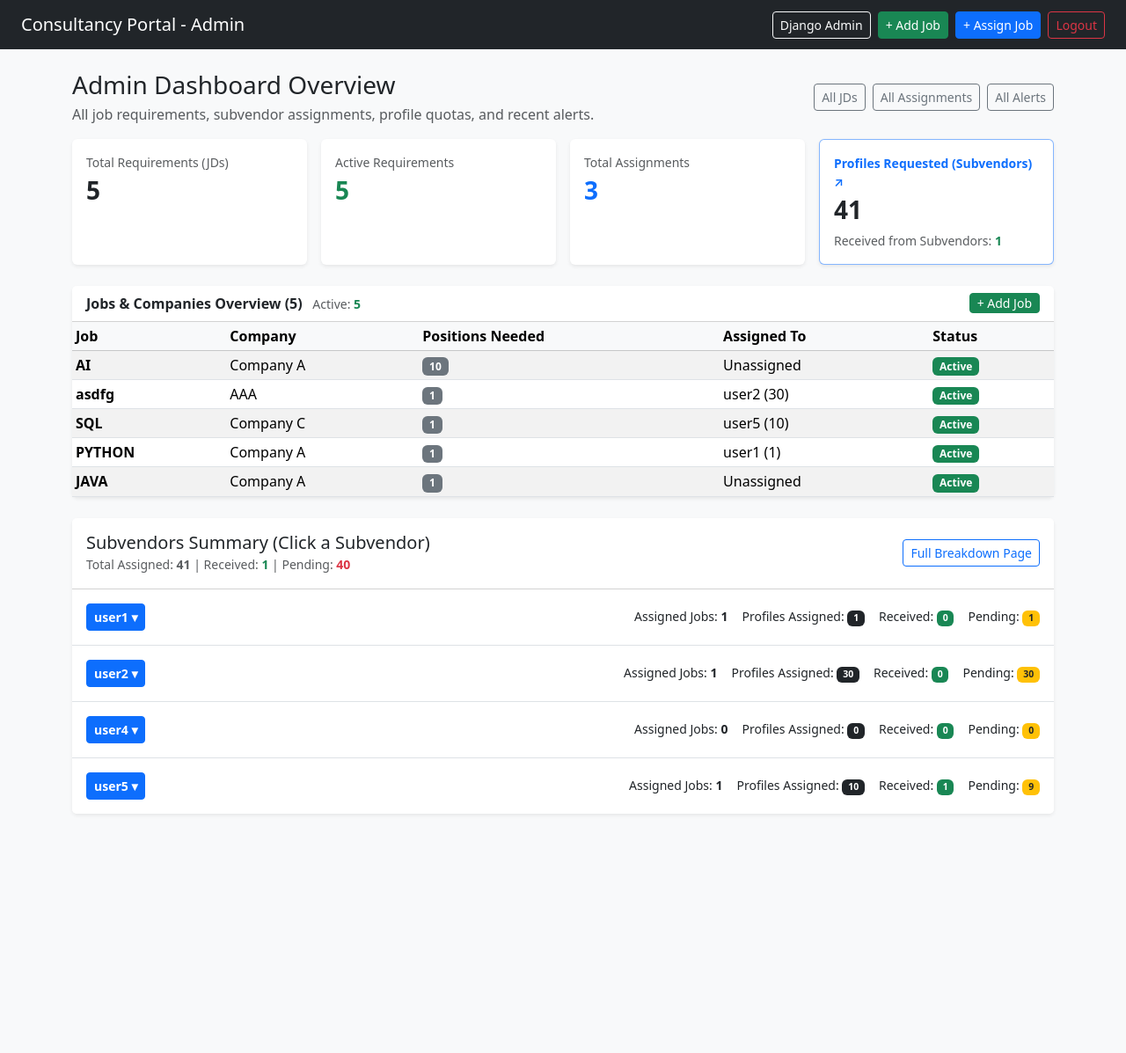
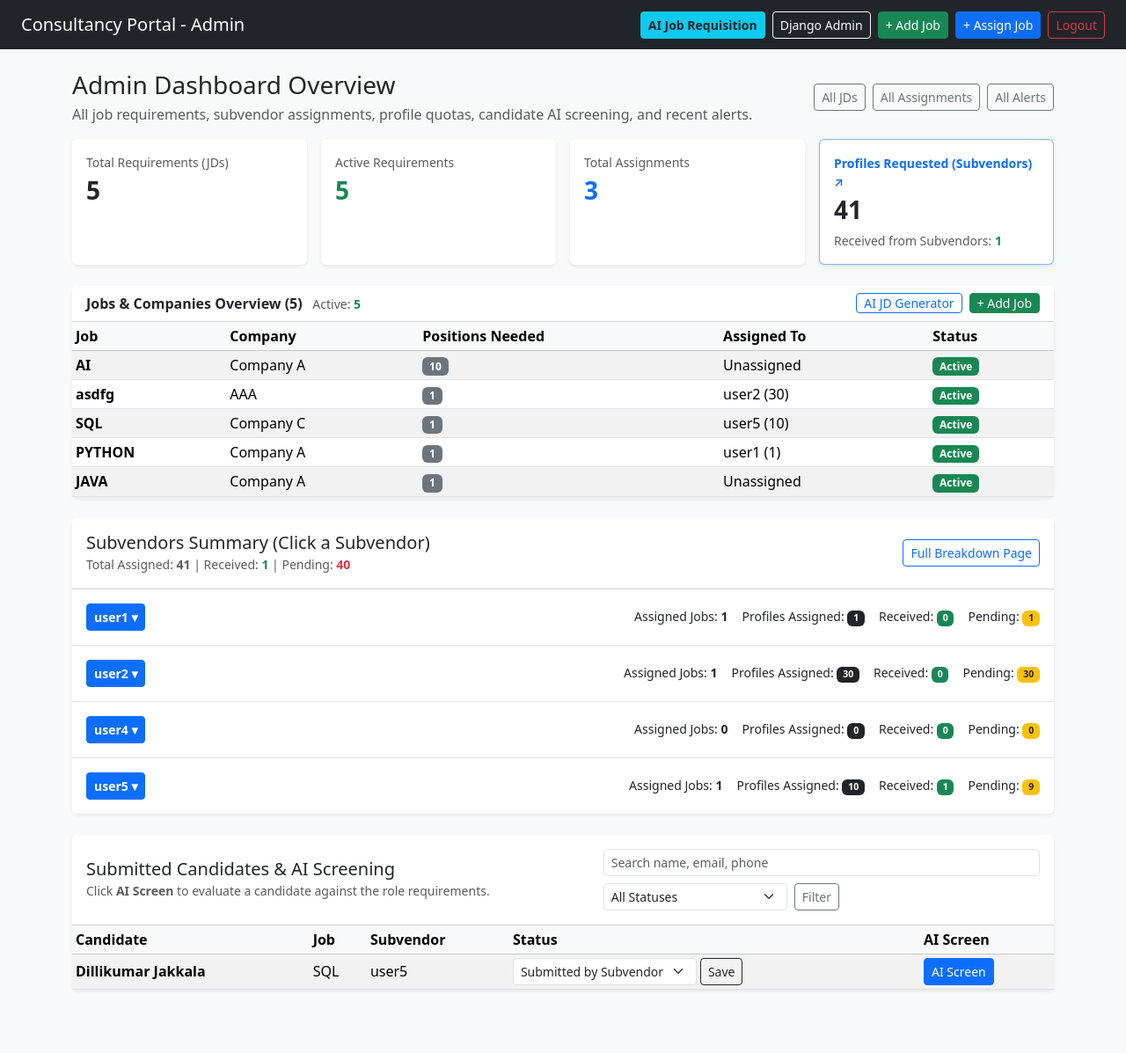
Before and after one commit to DillikumarJakkala/consultancy-portal, a Django app: page /dashboard/admin/ in a window 1280 px wide. Shown: the whole page at 88% size. Before the commit the page ends 926 px from the top, so only its background shows below. Run offline with Django 4.2, Linux system fonts and the light colour scheme; a user stored in the database is signed in; data comes from the database, SQL or seed files in the repository.

Commit message:
Add AI candidate screening to admin dashboard

```diff
--- a/portal_core/templates/portal_core/admin_dashboard.html
+++ b/portal_core/templates/portal_core/admin_dashboard.html
@@ -8,7 +8,8 @@
 <body class="bg-light">
   <nav class="navbar navbar-dark bg-dark px-4 mb-4">
     <a class="navbar-brand" href="/dashboard/admin/">Consultancy Portal - Admin</a>
-    <div class="d-flex align-items-center gap-2">
+    <div class="d-flex flex-wrap align-items-center gap-2">
+      <a class="btn btn-info btn-sm text-dark fw-semibold" href="/job-requisition/">AI Job Requisition</a>
       <a class="btn btn-outline-light btn-sm" href="/admin/">Django Admin</a>
       <a class="btn btn-success btn-sm" href="/admin/portal_core/jobdescription/add/">+ Add Job</a>
       <a class="btn btn-primary btn-sm" href="/admin/portal_core/jobassignment/add/">+ Assign Job</a>
@@ -20,12 +21,23 @@
   </nav>
 
   <div class="container pb-5">
+    {% if messages %}
+      <div class="mb-4">
+        {% for message in messages %}
+          <div class="alert alert-info alert-dismissible fade show shadow-sm border-0" role="alert">
+            <div style="white-space: pre-line;">{{ message }}</div>
+            <button type="button" class="btn-close" data-bs-dismiss="alert" aria-label="Close"></button>
+          </div>
+        {% endfor %}
+      </div>
+    {% endif %}
+
     <div class="d-flex flex-wrap justify-content-between align-items-center mb-3">
       <div>
         <h3 class="mb-1">Admin Dashboard Overview</h3>
-        <p class="text-muted mb-0">All job requirements, subvendor assignments, profile quotas, and recent alerts.</p>
+        <p class="text-muted mb-0">All job requirements, subvendor assignments, profile quotas, candidate AI screening, and recent alerts.</p>
       </div>
-      <div class="d-flex gap-2 mt-2 mt-md-0">
+      <div class="d-flex flex-wrap gap-2 mt-2 mt-md-0">
         <a class="btn btn-outline-secondary btn-sm" href="/admin/portal_core/jobdescription/">All JDs</a>
         <a class="btn btn-outline-secondary btn-sm" href="/admin/portal_core/jobassignment/">All Assignments</a>
         <a class="btn btn-outline-secondary btn-sm" href="/admin/portal_core/notification/">All Alerts</a>
@@ -72,7 +84,7 @@
         </a>
       </div>
     </div>
-<!-- Assignments Overview -->
+
     <!-- Jobs & Companies Overview -->
     <div id="jobs-company-overview" class="card shadow-sm border-0 mb-4">
       <div class="card-header bg-white py-2 px-3 d-flex flex-wrap justify-content-between align-items-center gap-2">
@@ -80,7 +92,10 @@
           <strong class="fs-6 me-2">Jobs &amp; Companies Overview ({{ total_jobs_count }})</strong>
           <span class="text-muted">Active: <strong class="text-success">{{ active_jobs_count }}</strong></span>
         </div>
-        <a class="btn btn-success btn-sm py-0" href="/admin/portal_core/jobdescription/add/">+ Add Job</a>
+        <div class="d-flex gap-2">
+          <a class="btn btn-outline-primary btn-sm py-0" href="/job-requisition/">AI JD Generator</a>
+          <a class="btn btn-success btn-sm py-0" href="/admin/portal_core/jobdescription/add/">+ Add Job</a>
+        </div>
       </div>
       <div class="table-responsive">
         <table class="table table-sm table-striped table-hover align-middle mb-0">
@@ -204,7 +219,72 @@
         {% endfor %}
       </div>
     </div>
-</div>
+
+    <!-- Submitted Candidates & AI Resume Screening -->
+    <div id="candidates-ai-screening" class="card shadow-sm border-0 mb-4">
+      <div class="card-header bg-white py-3 d-flex flex-wrap justify-content-between align-items-center gap-2">
+        <div>
+          <h5 class="mb-0">Submitted Candidates &amp; AI Screening</h5>
+          <small class="text-muted">Click <strong>AI Screen</strong> to evaluate a candidate against the role requirements.</small>
+        </div>
+        <form method="get" class="d-flex flex-wrap gap-2">
+          <input type="text" name="search" value="{{ search }}" class="form-control form-control-sm" placeholder="Search name, email, phone">
+          <select name="status" class="form-select form-select-sm" style="width: auto;">
+            <option value="">All Statuses</option>
+            {% for code, label in status_choices %}
+              <option value="{{ code }}" {% if selected_status == code %}selected{% endif %}>{{ label }}</option>
+            {% endfor %}
+          </select>
+          <button type="submit" class="btn btn-outline-secondary btn-sm">Filter</button>
+        </form>
+      </div>
+      <div class="table-responsive">
+        <table class="table table-sm table-striped table-hover align-middle mb-0">
+          <thead class="table-light">
+            <tr>
+              <th>Candidate</th>
+              <th>Job</th>
+              <th>Subvendor</th>
+              <th>Status</th>
+              <th>AI Screen</th>
+            </tr>
+          </thead>
+          <tbody>
+            {% for c in candidates %}
+            <tr>
+              <td class="fw-semibold">{{ c.full_name }}</td>
+              <td>{{ c.job.title|default:"-" }}</td>
+              <td>{{ c.submitted_by.username|default:"-" }}</td>
+              <td>
+                <form method="post" class="d-flex gap-1 m-0">
+                  {% csrf_token %}
+                  <input type="hidden" name="candidate_id" value="{{ c.pk }}">
+                  <select name="status" class="form-select form-select-sm" style="width: auto;">
+                    {% for code, label in status_choices %}
+                      <option value="{{ code }}" {% if c.status == code %}selected{% endif %}>{{ label }}</option>
+                    {% endfor %}
+                  </select>
+                  <button type="submit" class="btn btn-outline-dark btn-sm">Save</button>
+                </form>
+              </td>
+              <td>
+                <form method="post" class="m-0">
+                  {% csrf_token %}
+                  <input type="hidden" name="screen_candidate_id" value="{{ c.pk }}">
+                  <button type="submit" class="btn btn-primary btn-sm">AI Screen</button>
+                </form>
+              </td>
+            </tr>
+            {% empty %}
+            <tr>
+              <td colspan="5" class="text-center text-muted py-3">No candidates found.</td>
+            </tr>
+            {% endfor %}
+          </tbody>
+        </table>
+      </div>
+    </div>
+  </div>
   <script src="https://cdn.jsdelivr.net/npm/bootstrap@5.3.2/dist/js/bootstrap.bundle.min.js"></script>
 </body>
 </html>
--- a/portal_core/views.py
+++ b/portal_core/views.py
@@ -157,9 +157,110 @@ def _build_unique_subvendor_groups(quota_rows):
     return list(grouped.values())
 
 
+def _extract_candidate_resume_text(candidate) -> str:
+    parts = []
+    for field_name in ("resume_text", "skills", "experience_summary", "notes", "cover_note"):
+        val = getattr(candidate, field_name, "")
+        if isinstance(val, str) and val.strip():
+            parts.append(val.strip())
+
+    resume_file = getattr(candidate, "resume", None)
+    if resume_file and getattr(resume_file, "name", ""):
+        parts.append(f"Uploaded Resume File: {resume_file.name}")
+        try:
+            if resume_file.name.lower().endswith((".txt", ".md", ".csv")):
+                with resume_file.open("rb") as f:
+                    raw = f.read(12000).decode("utf-8", errors="ignore").strip()
+                    if raw:
+                        parts.append(raw)
+        except Exception:
+            pass
+
+    return "\n".join(parts).strip()
+
+
+def _screen_candidate_with_ai(candidate, job) -> str:
+    cand_name = getattr(candidate, "full_name", "Candidate")
+    job_title = getattr(job, "title", "Assigned Role") if job else "Assigned Role"
+    job_details = (getattr(job, "details", "") or "").strip() if job else ""
+    resume_text = _extract_candidate_resume_text(candidate)
+
+    gemini_key = os.environ.get("GEMINI_API_KEY", "").strip()
+    if gemini_key:
+        prompt = (
+            f"You are a technical recruiter screening a candidate for '{job_title}'.\n"
+            f"Candidate: {cand_name}\n"
+            f"Job Requirements:\n{job_details[:1500] or 'Standard role requirements'}\n\n"
+            f"Candidate Resume / Profile Info:\n{resume_text[:2500] or 'No resume text provided'}\n\n"
+            "Return a concise plain-text review with:\n"
+            "1) Fit Score / Verdict (Strong Fit, Moderate Fit, or Low Fit)\n"
+            "2) Key Strengths / Matches\n"
+            "3) Missing Skills or Gaps to Verify\n"
+            "4) Suggested Next Step"
+        )
+        try:
+            url = (
+                "https://generativelanguage.googleapis.com/v1beta/models/"
+                f"gemini-2.5-flash:generateContent?key={gemini_key}"
+            )
+            payload = {"contents": [{"parts": [{"text": prompt}]}]}
+            req = urllib.request.Request(
+                url,
+                data=json.dumps(payload).encode("utf-8"),
+                headers={"Content-Type": "application/json"},
+                method="POST",
+            )
+            with urllib.request.urlopen(req, timeout=12) as resp:
+                data = json.loads(resp.read().decode("utf-8"))
+                candidates_out = data.get("candidates") or []
+                parts = ((candidates_out[0].get("content") or {}).get("parts") or []) if candidates_out else []
+                text = "".join(p.get("text", "") for p in parts if isinstance(p, dict)).strip()
+                if text:
+                    return text
+        except Exception:
+            pass
+
+    jd_words = {
+        w.strip(".,()[]{}:;\"'").lower()
+        for w in job_details.split()
+        if len(w.strip(".,()[]{}:;\"'")) >= 3
+    }
+    res_words = {
+        w.strip(".,()[]{}:;\"'").lower()
+        for w in resume_text.split()
+        if len(w.strip(".,()[]{}:;\"'")) >= 3
+    }
+    overlap = sorted(jd_words & res_words)[:8]
+    if not resume_text:
+        return (
+            f"Screening Summary for {cand_name} ({job_title}):\n"
+            f"- Fit Verdict: Needs Resume / Profile Details\n"
+            f"- Note: No resume text or readable resume file was found on this candidate record.\n"
+            f"- Next Step: Request an updated resume/CV before advancing interview stages."
+        )
+    match_line = ", ".join(overlap) if overlap else "General domain alignment"
+    return (
+        f"Screening Summary for {cand_name} ({job_title}):\n"
+        f"- Fit Verdict: Preliminary Review Ready (Fallback Mode)\n"
+        f"- Matched Keywords: {match_line}\n"
+        f"- Next Step: Review full resume against '{job_title}' requirements and confirm role experience."
+    )
+
+
 @login_required
 def admin_dashboard_view(request):
     if request.method == "POST":
+        screen_candidate_id = request.POST.get("screen_candidate_id")
+        if screen_candidate_id:
+            candidate = get_object_or_404(
+                Candidate.objects.select_related("job"), pk=screen_candidate_id
+            )
+            review_text = _screen_candidate_with_ai(candidate, candidate.job)
+            if request.headers.get("x-requested-with") == "XMLHttpRequest":
+                return JsonResponse({"ok": True, "candidate_id": candidate.pk, "review": review_text})
+            messages.info(request, review_text)
+            return redirect(request.get_full_path() or "admin_dashboard")
+
         candidate_id = request.POST.get("candidate_id")
         new_status = request.POST.get("status")
         valid_statuses = {key for key, _ in Candidate.STATUS_CHOICES}
```
